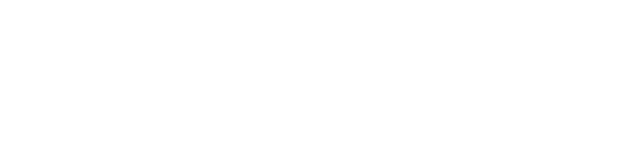
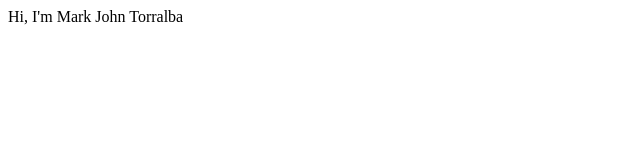
Before and after one commit to Mark-Web-Port/Portfolio, a plain HTML site: page index.html in a window 1280 px wide. Shown: the whole page, without its empty margins (0-640 px from the left). Drawn offline with Linux system fonts and the light colour scheme.

Commit message:
Created: Intro in header main and footer

```diff
--- a/index.html
+++ b/index.html
@@ -6,6 +6,14 @@
     <title>Document</title>
 </head>
 <body>
-    <header></header>
+    <header>
+        Hi, I'm Mark John Torralba
+    </header>
+    <main>
+
+    </main>
+    <footer>
+
+    </footer>
 </body>
 </html>
```
